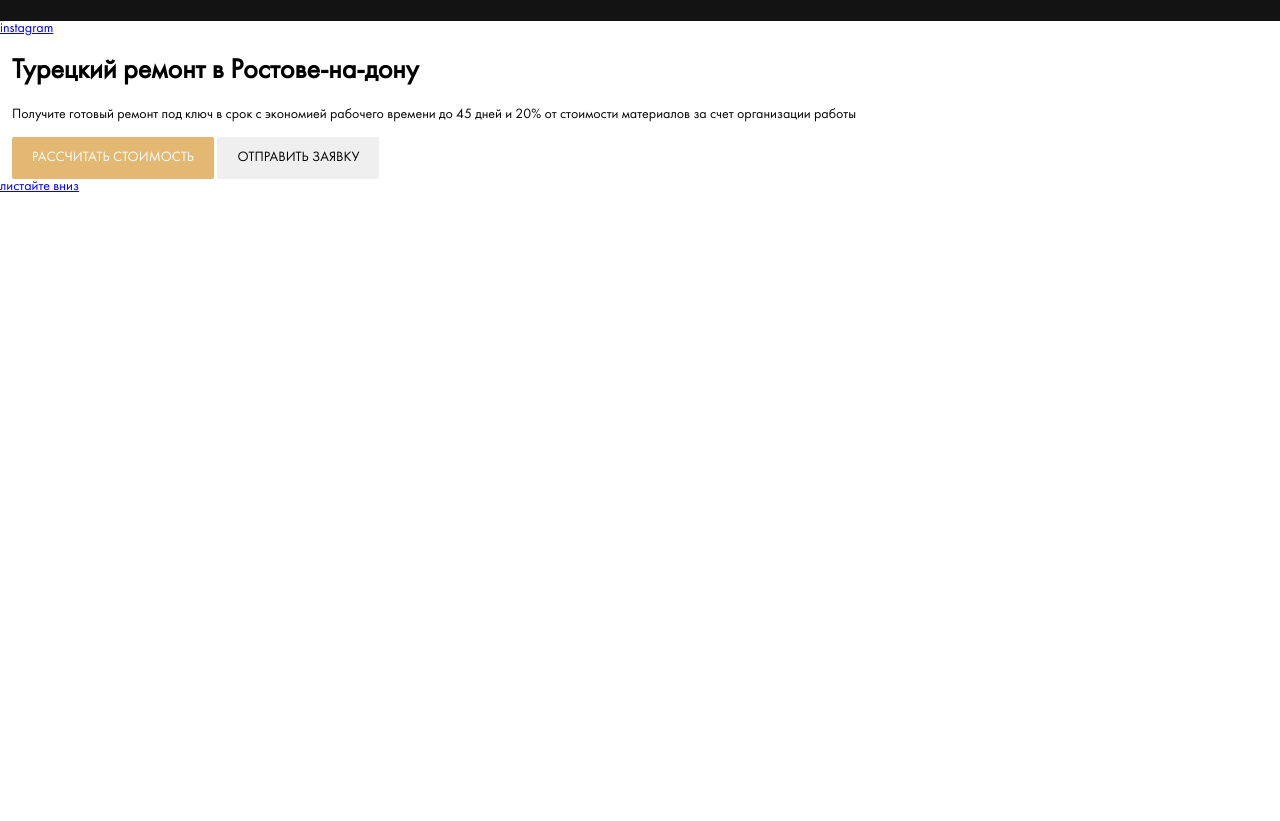
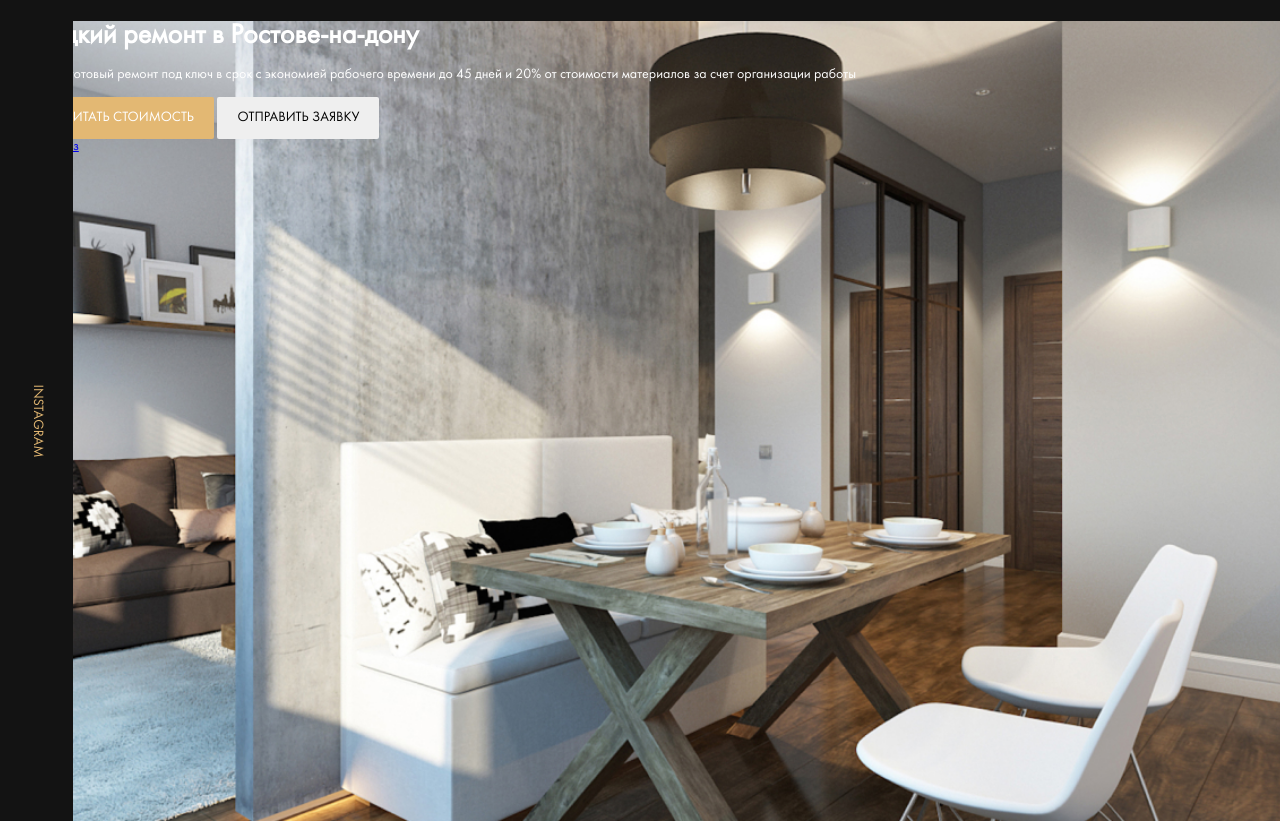
Before and after one commit to Pavel588/repair-design, a website: page index.html in a window 1280 px wide. Shown: the part 69-890 px from the top of the page. Before the commit the page ends 800 px from the top, so only its background shows below. Drawn offline with Linux system fonts and the light colour scheme; files whose address does not match are found by name.

Commit message:
add instagram button

```diff
--- a/index.html
+++ b/index.html
@@ -32,7 +32,9 @@
    </header>
    <main>
        <section class="hero">
-        <a href="#" class="instagram hero__instagram">instagram</a>
+        <div class="instagram hero__instagram">
+            <a href="#" class="instagram__link">instagram</a>
+        </div>
         <div class="hero__content">
                 <div class="container">
                         <h1 class="title hero__title">Турецкий ремонт в Ростове-на-дону</h1>
--- a/sass/style.sass
+++ b/sass/style.sass
@@ -4,6 +4,7 @@
 @import 'interface'
 @import 'grid'
 @import 'templates/header'
+@import 'templates/hero'
 
 body
   font-family: 'Futura Book', sans-serif
--- /dev/null
+++ b/sass/templates/_hero.sass
@@ -0,0 +1,23 @@
+.hero
+  position: relative
+  background: $dark url('../img/hero-bg.jpg') no-repeat center / cover
+  height: 100vh
+  color: $light
+  &__instagram
+      position: absolute
+      left: 0
+      top: 0
+      max-width: 80px
+      height: 100%
+.instagram
+    display: flex
+    justify-content: center
+    align-items: center
+    background-color: $dark
+    &__link
+        text-transform: uppercase
+        text-decoration: none
+        color: $primary
+        transform: rotate(90deg)
+.title
+    margin: 0
```
Also changed, not shown: css/style.css, css/style.min.css, img/hero-bg.jpg (added).
